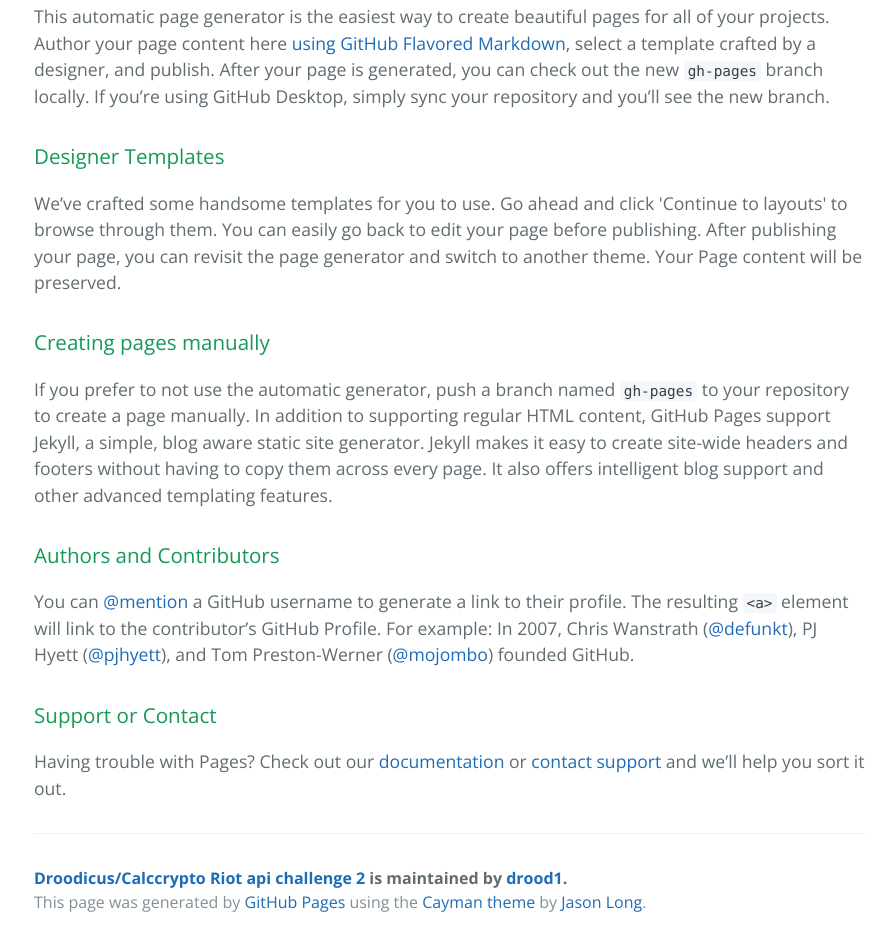
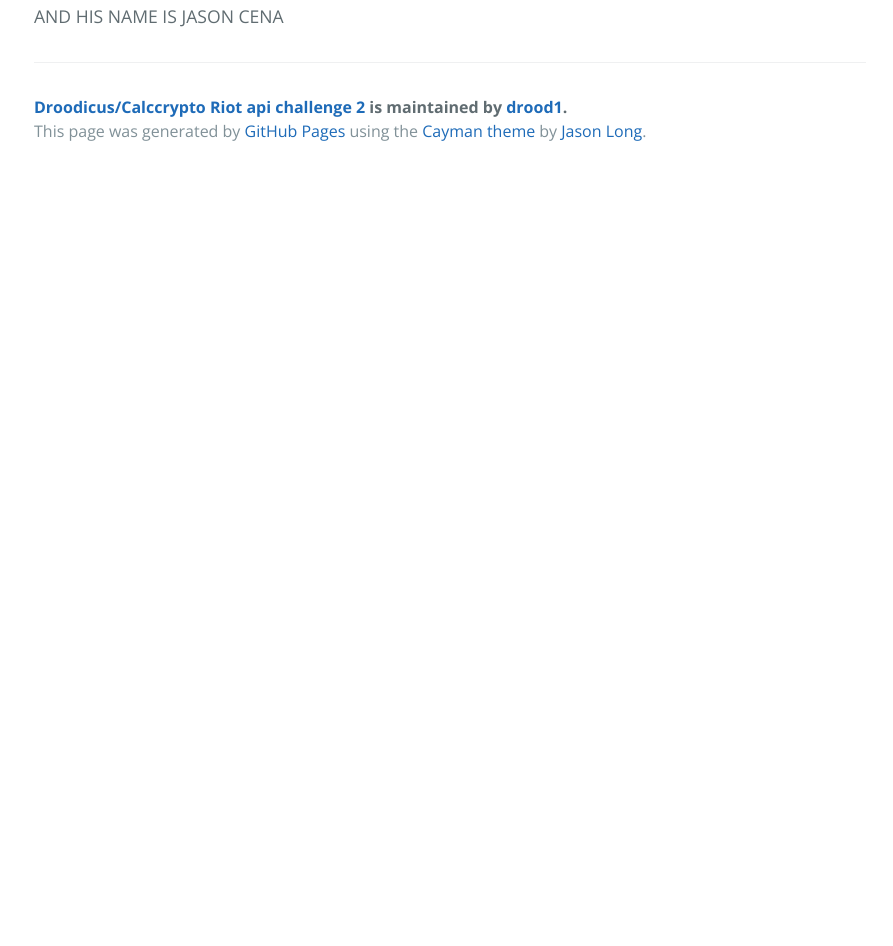
Before and after one commit to drood1/Riot_API_Challenge_2, a plain HTML site: page index.html in a window 1280 px wide. Shown: the part 413-1359 px from the top of the page, without its empty margins (190-1083 px from the left). After the commit the page ends 800 px from the top, so only its background shows below. Drawn offline with nearby package versions, Linux system fonts and the light colour scheme.

Commit message:
doing things

```diff
--- a/index.html
+++ b/index.html
@@ -22,27 +22,7 @@
       <h3>
 <a id="welcome-to-github-pages" class="anchor" href="#welcome-to-github-pages" aria-hidden="true"><span class="octicon octicon-link"></span></a>Welcome to GitHub Pages.</h3>
 
-<p>This automatic page generator is the easiest way to create beautiful pages for all of your projects. Author your page content here <a href="https://guides.github.com/features/mastering-markdown/">using GitHub Flavored Markdown</a>, select a template crafted by a designer, and publish. After your page is generated, you can check out the new <code>gh-pages</code> branch locally. If you’re using GitHub Desktop, simply sync your repository and you’ll see the new branch.</p>
-
-<h3>
-<a id="designer-templates" class="anchor" href="#designer-templates" aria-hidden="true"><span class="octicon octicon-link"></span></a>Designer Templates</h3>
-
-<p>We’ve crafted some handsome templates for you to use. Go ahead and click 'Continue to layouts' to browse through them. You can easily go back to edit your page before publishing. After publishing your page, you can revisit the page generator and switch to another theme. Your Page content will be preserved.</p>
-
-<h3>
-<a id="creating-pages-manually" class="anchor" href="#creating-pages-manually" aria-hidden="true"><span class="octicon octicon-link"></span></a>Creating pages manually</h3>
-
-<p>If you prefer to not use the automatic generator, push a branch named <code>gh-pages</code> to your repository to create a page manually. In addition to supporting regular HTML content, GitHub Pages support Jekyll, a simple, blog aware static site generator. Jekyll makes it easy to create site-wide headers and footers without having to copy them across every page. It also offers intelligent blog support and other advanced templating features.</p>
-
-<h3>
-<a id="authors-and-contributors" class="anchor" href="#authors-and-contributors" aria-hidden="true"><span class="octicon octicon-link"></span></a>Authors and Contributors</h3>
-
-<p>You can <a href="https://github.com/blog/821" class="user-mention">@mention</a> a GitHub username to generate a link to their profile. The resulting <code>&lt;a&gt;</code> element will link to the contributor’s GitHub Profile. For example: In 2007, Chris Wanstrath (<a href="https://github.com/defunkt" class="user-mention">@defunkt</a>), PJ Hyett (<a href="https://github.com/pjhyett" class="user-mention">@pjhyett</a>), and Tom Preston-Werner (<a href="https://github.com/mojombo" class="user-mention">@mojombo</a>) founded GitHub.</p>
-
-<h3>
-<a id="support-or-contact" class="anchor" href="#support-or-contact" aria-hidden="true"><span class="octicon octicon-link"></span></a>Support or Contact</h3>
-
-<p>Having trouble with Pages? Check out our <a href="https://help.github.com/pages">documentation</a> or <a href="https://github.com/contact">contact support</a> and we’ll help you sort it out.</p>
+<p>AND HIS NAME IS JASON CENA</p>
 
       <footer class="site-footer">
         <span class="site-footer-owner"><a href="https://github.com/drood1/Riot_API_Challenge_2">Droodicus/Calccrypto Riot api challenge 2</a> is maintained by <a href="https://github.com/drood1">drood1</a>.</span>
```
